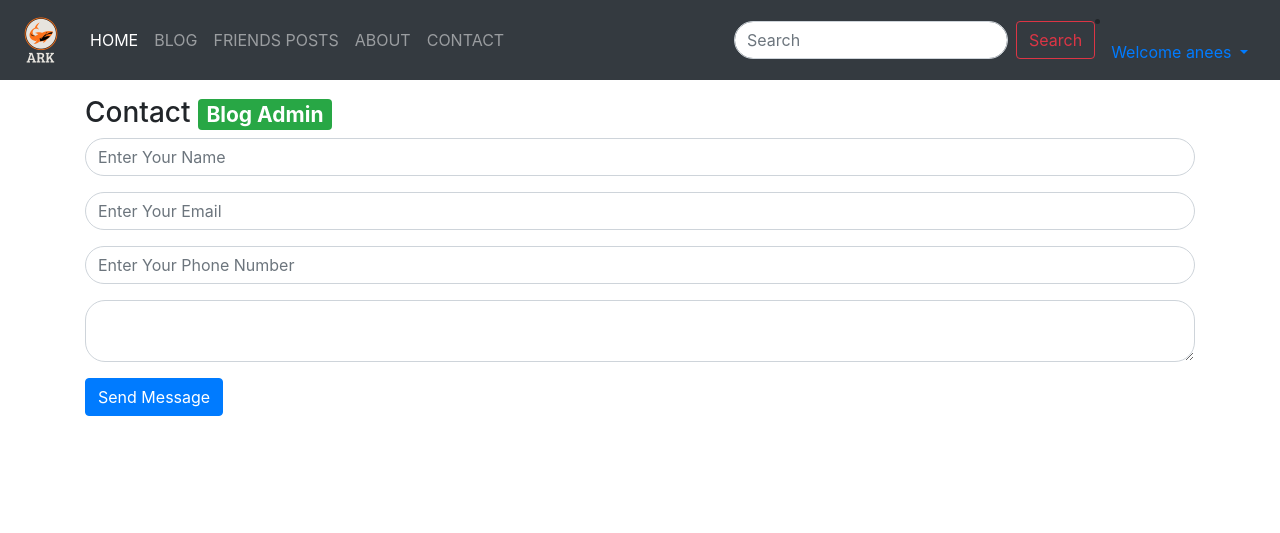
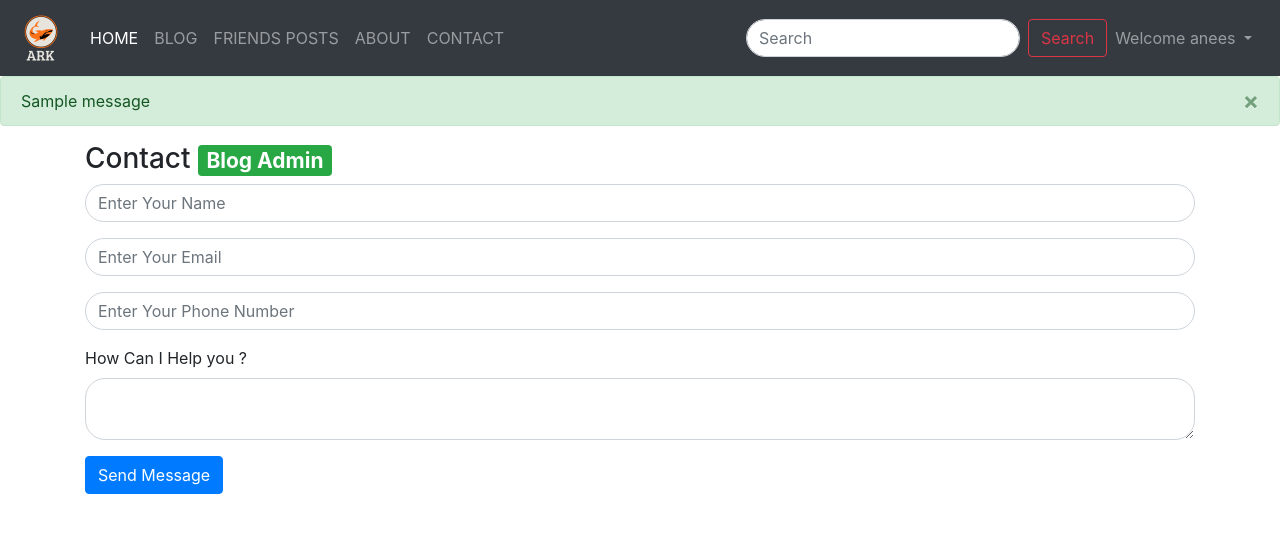
Before and after one commit to Ganapathy7204/corona-django, a Django app: page /contact in a window 1280 px wide. Shown: the top 533 px of the page. Run offline with Django 3.2, Linux system fonts and the light colour scheme; a user stored in the database is signed in; one stand-in notice (Sample message) is shown; some libraries are stand-ins or nearby versions.

Commit message:
messages concept

```diff
--- a/project/app/views.py
+++ b/project/app/views.py
@@ -5,7 +5,7 @@ from .models import Contact
 from django.conf import settings
 from django.core import mail
 from django.core.mail.message import EmailMessage
-
+from django.contrib import messages
 # Create your views here.
 def index(request):
     return render(request,'home/index.html')
@@ -19,17 +19,37 @@ def handleSignup(request):
         email=request.POST['email']
         pass1=request.POST['pass1']
         pass2=request.POST['pass2']
+
         if len(username)>10:
-            return HttpResponse("Username should be less that 10 characters")
+
+            messages.warning(request,"Username should be less that 10 characters")
+            return redirect('/')
         if not username.isalnum():
-            return HttpResponse("Username should contain only letters and numbers")
+
+            messages.warning(request,"Username should contain only letters and numbersn")
+            return redirect('/')
+
         if pass1!=pass2:
-            return HttpResponse("passsword is Incorrect")
+
+            messages.warning(request,"passsword is Incorrect")
+            return redirect('/')
+
+
+
+        try:
+            if User.objects.get(username=username):
+                messages.warning(request,"Username Already Taken")
+                return redirect('/')
+
+        except Exception as identifier:
+            pass
+
 
         myuser= User.objects.create_user(username,email,pass1)
         myuser.first_name=fname
         myuser.last_name=lname
         myuser.save()
+        messages.success(request,"Signup Successful Please Login")
         return redirect('/')
 
 
@@ -43,9 +63,13 @@ def handleLogin(request):
         user=authenticate(username=loginusername,password=loginpassword)
         if user is not None:
             login(request,user)
-            return HttpResponse("login success")
+            messages.info(request,"Login Success")
+            return redirect('/')
+
         else:
-            return HttpResponse("invalid credentials")
+            messages.error(request,"Invalid Credentials")
+            return redirect('/')
+
 
 
     return render(request,'home/index.html')
@@ -75,14 +99,21 @@ def contact(request):
         # print(name,email,phone,desc)
         contact=Contact(name=name,email=email,phone=phone,desc=desc)
         contact.save()
+        # your mail starts here
         connection=mail.get_connection()
         connection.open()
-        email1=mail.EmailMessage(name,desc,from_email,['aneesurrehman423@gmail.com'],connection=connection)
-        connection.send_messages([email1])
+        # email1=mail.EmailMessage(name,desc,from_email,['aneesurrehman423@gmail.com'],connection=connection)
+
+        email_admin = mail.EmailMessage(f'Email From {name}',f'Description : {desc}\nEmail Address : {email}\n Phone: {phone} ',from_email,['aneesurrehman423@gmail.com'],connection=connection)
+
+        email_client = mail.EmailMessage('ARKBLOG','Thanks for Contacting us we will get back you soon \n Thank you' ,from_email, [email],connection=connection)
+
+        connection.send_messages([email_admin,email_client])
         connection.close()
         # https://myaccount.google.com/lesssecureapps
         # allow less secure app
-        return HttpResponse("Record has been sent")
+        messages.warning(request,f'Thanks for Contacting Us {name}')
+        return redirect('/contact')
 
 
 
--- a/project/templates/basic.html
+++ b/project/templates/basic.html
@@ -9,13 +9,15 @@
     <!-- Bootstrap CSS -->
     <link rel="stylesheet" href="https://stackpath.bootstrapcdn.com/bootstrap/4.5.2/css/bootstrap.min.css" integrity="sha384-JcKb8q3iqJ61gNV9KGb8thSsNjpSL0n8PARn9HuZOnIxN0hoP+VmmDGMN5t9UJ0Z" crossorigin="anonymous">
 <style>
+
+
+
 .brandLogo {
   height:50px;
   filter:invert(100%);
 }
-.bg-dark{
-    background-color: black;
-}
+
+
 .form-control {
     display: block;
     width: 100%;
@@ -69,13 +71,14 @@
       </li>
  </ul>
 
-    <form class="form-inline my-2 my-lg-0">
+    <form class="ml-auto form-inline">
       <input class="form-control mr-sm-2" type="search" placeholder="Search" aria-label="Search">
       <button class="btn btn-outline-danger my-2 my-sm-0" type="submit">Search</button>
     </form>
+
 {% if user.is_authenticated %}
 
-
+<ul class="navbar-nav mr-1">
          <li class="nav-item dropdown">
         <a class="nav-link dropdown-toggle" href="#" id="navbarDropdown" role="button" data-toggle="dropdown" aria-haspopup="true" aria-expanded="false">
           Welcome {{request.user}}
@@ -85,6 +88,7 @@
 
         </div>
       </li>
+      </ul>
 {% else %}
 
     <button type="button" class="btn btn-danger mx-1" data-toggle="modal" data-target="#loginModel"> Login</button>
@@ -96,6 +100,15 @@
 
   </div>
 </nav>
+
+{% for message in messages  %}
+<div class="alert alert-{{message.tags}} alert-dismissible fade show" role="alert">
+  <strong></strong>{{message}}
+  <button type="button" class="close" data-dismiss="alert" aria-label="Close">
+    <span aria-hidden="true">&times;</span>
+  </button>
+</div>
+{% endfor %}
 
 <!-- SIGNUP-Modal -->
 <div class="modal fade" id="signupModel" tabindex="-1" aria-labelledby="signupModelLabel" aria-hidden="true">
--- a/project/templates/home/contact.html
+++ b/project/templates/home/contact.html
@@ -22,6 +22,7 @@ Contact
   </div>
 
   <div class="form-group">
+  <label for="desc">How Can I Help you ?</label>
     <textarea type="text" class="form-control" id="desc" name="desc" placeholder="How Can I Help you ?" required>
   </textarea>
 
```
Also changed, not shown: project/project/settings.py (+10 -3 lines), project/db.sqlite3.
